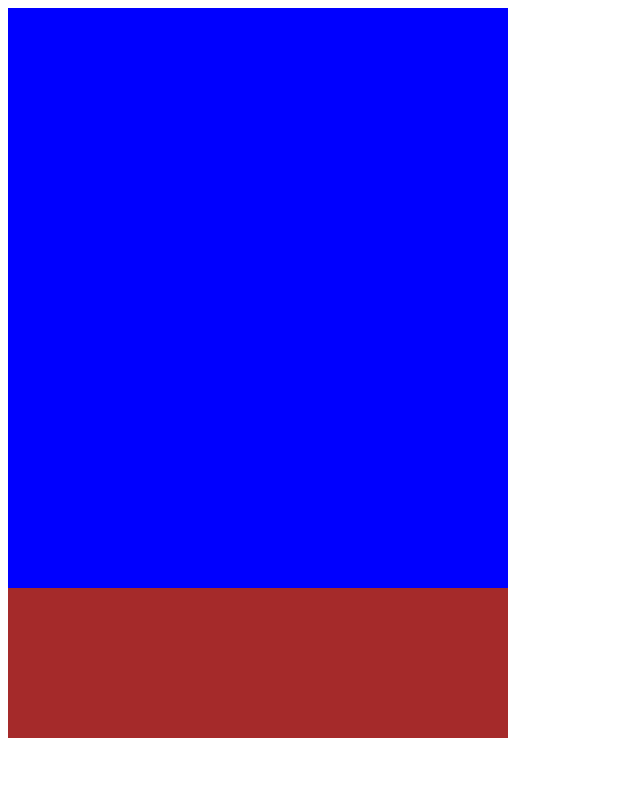
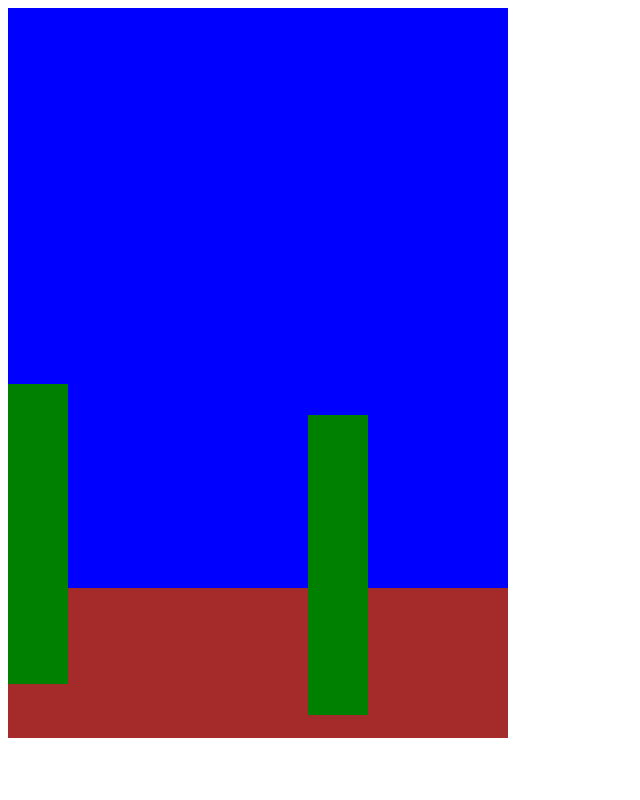
Before and after one commit to irenekmac/flappy-bird-game, a plain HTML site: page index.html in a window 1280 px wide. Shown: the top 800 px of the page, without its empty margins (0-640 px from the left). Drawn offline with Linux system fonts and the light colour scheme.

Commit message:
creating moving obstacles

```diff
--- a/css/style.css
+++ b/css/style.css
@@ -25,3 +25,10 @@
   width: 60px;
   height: 45px;
 }
+
+.obstacle {
+  background-color: green;
+  width: 60px;
+  height: 300px;
+  position: absolute;
+}
--- a/js/main.js
+++ b/js/main.js
@@ -15,6 +15,7 @@ document.addEventListener('DOMContentLoaded', () => {
   let timerId = setInterval(startGame, 20)
 
   function control(e) {
+    //jump with spacebar
     if (e.keyCode === 32) {
       jump()
     }
@@ -27,4 +28,28 @@ document.addEventListener('DOMContentLoaded', () => {
   }
   document.addEventListener('keyup', control)
 
+  function generateObstacle() {
+    let obstacleLeft = 500
+    let randomHeight = Math.random() * 60
+    let obstacleBottom = randomHeight
+    const obstacle = document.createElement('div')
+    obstacle.classList.add('obstacle')
+    gameDisplay.appendChild(obstacle)
+    obstacle.style.left = obstacleLeft + 'px'
+    obstacle.style.bottom = obstacleBottom + 'px'
+
+    function moveObstacle() {
+      obstacleLeft -= 2
+      obstacle.style.left = obstacleLeft + 'px'
+
+      if (obstacleLeft === -60) {
+        clearInterval(timerId)
+        gameDisplay.removeChild(obstacle)
+      }
+    }
+    let timerId = setInterval(moveObstacle, 20)
+    setTimeout(generateObstacle, 3000)
+  }
+  generateObstacle()
+
 })
```
